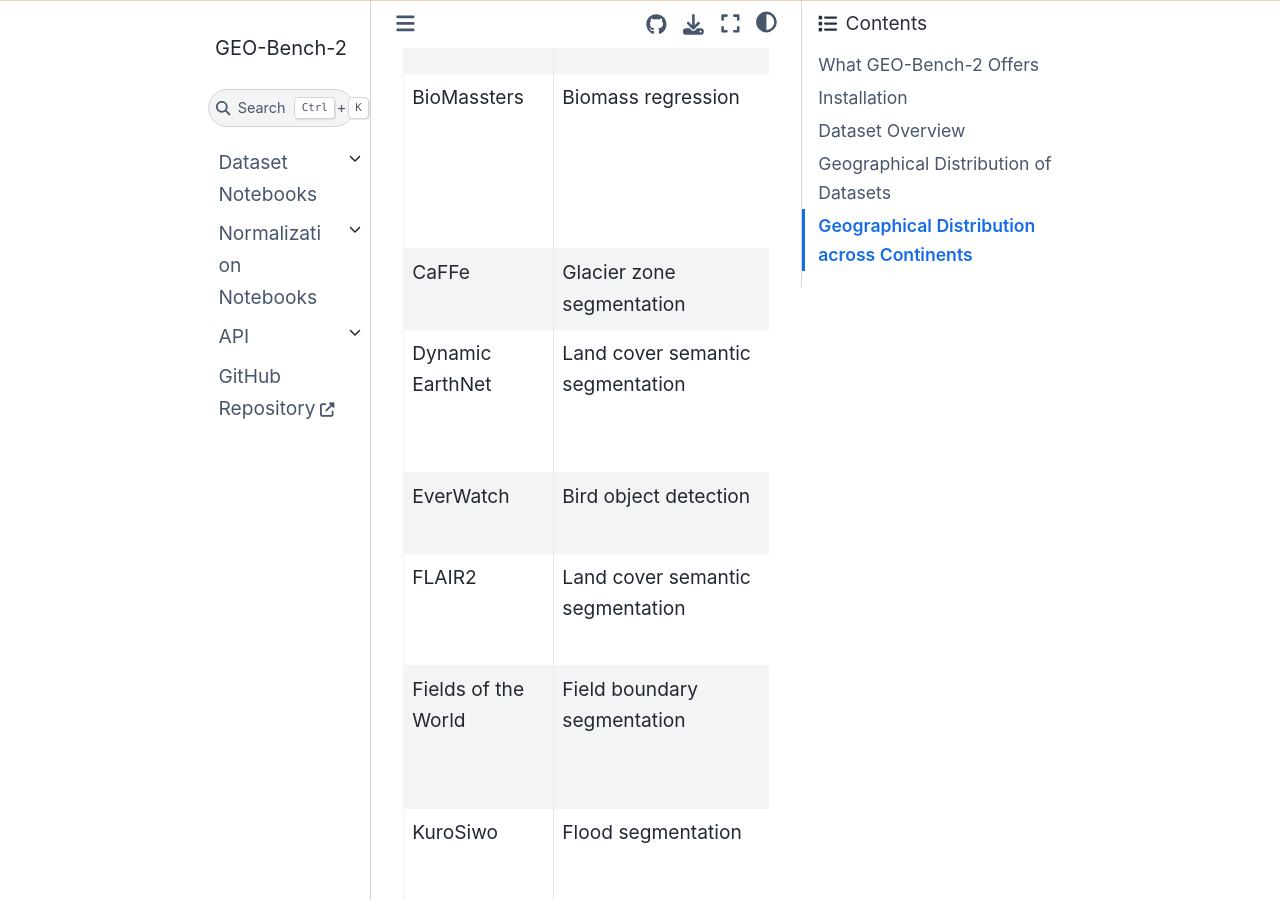
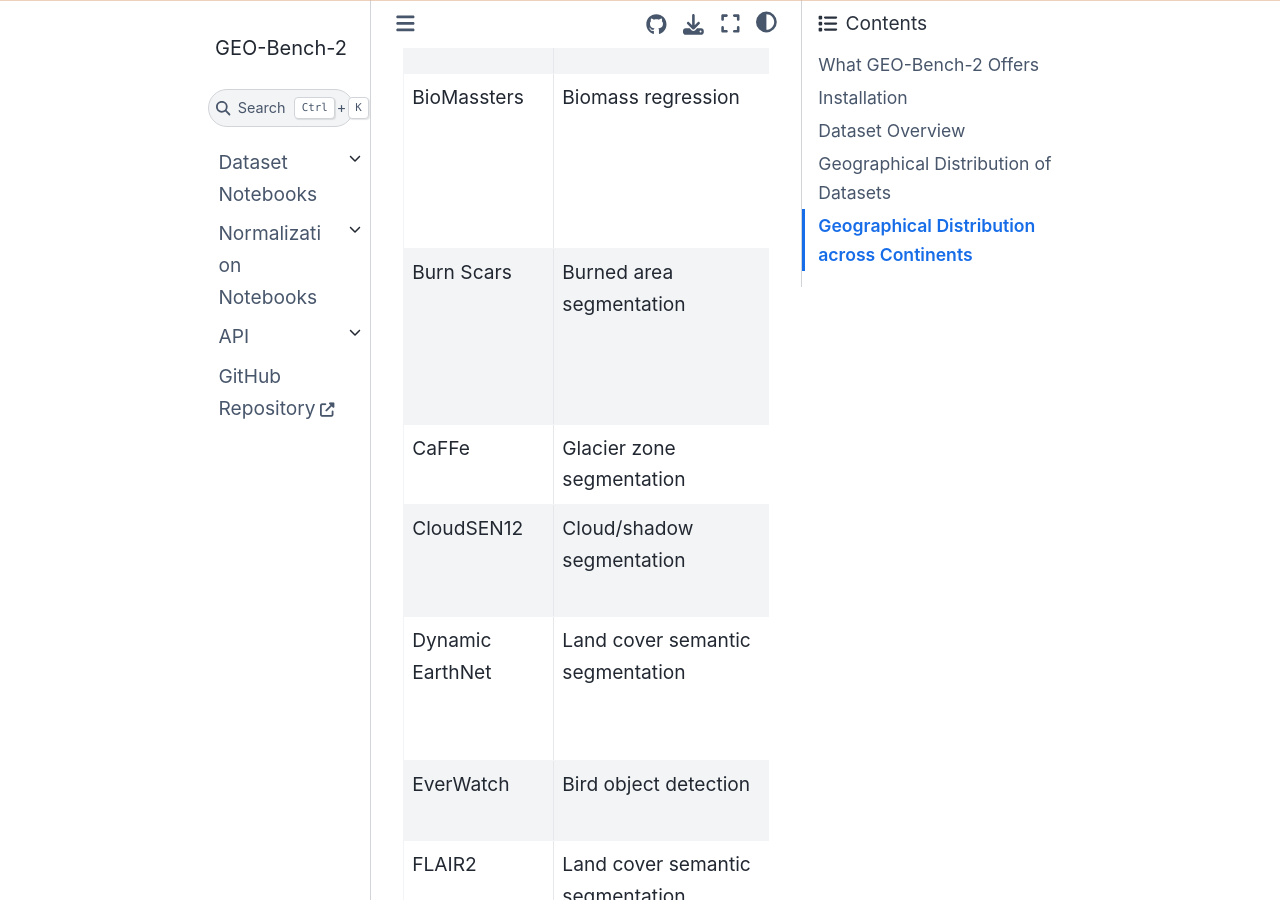
Before and after one commit to The-AI-Alliance/GEO-Bench-2, a Sphinx documentation site: the page built from docs/index.md, in a window 1280 px wide and 900 px high, scrolled down 2389 px. Built offline with Sphinx 7.4.7 and the Sphinx Book theme 1.1.4, drawn with Linux system fonts in a browser that asks for light colours; pages that are not in the unit, such as notebooks, are missing from menus; part of the change alters nothing that is shown; some of the changed text lies outside the part shown.

Commit message:
update table

```diff
--- a/docs/index.md
+++ b/docs/index.md
@@ -24,20 +24,23 @@ pip install geobenchv2
 
 ## Dataset Overview
 
-| Dataset                | Task                                 | Modalities                                   | Train/Val/Test Samples | # Classes         | License        | Citation                  |
-|------------------------|--------------------------------------|----------------------------------------------|-----------------------|-------------------|-----------------|---------------------------|
-| BigEarthNetV2          | Multi-label land cover classification| Sentinel-1 SAR (VV,VH) + Sentinel-2 Optical  | 20000 / 4000 / 4000   | 19 (multi-label)  | CDLA-Permissive-1.0   | [Clasen et al. 2025](https://arxiv.org/abs/2407.03653)        |
-| BioMassters            | Biomass regression                   | Sentinel-1 SAR (VV,VH) + Sentinel-2 Optical  | 4000 / 1000 / 2000    | Continuous        | CC-BY-4.0   | [Nascetti et al. 2023](https://openreview.net/pdf?id=hrWsIC4Cmz)      |
-| CaFFe                  | Glacier zone segmentation            | Sentinel-1 SAR (1 ch)                        | 4000 / 1000 / 2000    | 4                 | CC-BY-4.0   | [Gourmelon et al. 2022](https://essd.copernicus.org/articles/14/4287/2022/)     |
-| Dynamic EarthNet       | Land cover semantic segmentation     | Sentinel-2 (10 bands) + Planet (4 bands)     | 4000 / 1000 / 2000    | 7                 | CC-BY-4.0   | [Toker et al. 2022](https://arxiv.org/abs/2203.12560)         |
-| EverWatch              | Bird object detection                | Aerial RGB                                   | N/A                   | 7                 | CC0 1.0 Universal   | [Garner et al. 2024](https://zenodo.org/records/11165946)        |
-| FLAIR2                 | Land cover semantic segmentation     | Aerial RGB+NIR + DEM                         | 4000 / 1000 / 2000    | 13                | OPEN LICENCE 2.0   | [Garioud et al. 2023](https://arxiv.org/abs/2305.14467)       |
-| Fields of the World    | Field boundary segmentation          | Multi-temporal Sentinel-2 (10 bands)         | 4000 / 1000 / 2000    | 2 (binary)        | CC-BY-4.0  | [Kerner et al. 2025](https://arxiv.org/abs/2409.16252)        |
-| KuroSiwo               | Flood segmentation                   | Sentinel-1 SAR (VV,VH) + DEM + Slope         | 4000 / 1000 / 2000    | 4                 | CC-BY-4.0    | [Bountos et al. 2024](https://arxiv.org/abs/2311.12056)       |
-| PASTIS (R)             | Crop type + parcel segmentation      | Sentinel-1 (asc/desc) + Sentinel-2 time series| 1200 / 482 / 496      | 19 (18 crops + bg)| CC BY 4.0   | [Garnot et al. 2022](https://arxiv.org/abs/2112.07558)        |
-| SpaceNet2              | Building footprint segmentation      | VHR Optical RGB                              | 4000 / 1000 / 2000    | 2 (binary)        | CC-BY-4.0   | [Van Etten et al. 2018](https://arxiv.org/abs/2102.11958)     |
-| SpaceNet7              | Building segmentation/tracking       | Planet RGB time series                       | N/A                   | 2 (binary)        | CC-BY-4.0   | [Van Etten et al. 2021](https://openaccess.thecvf.com/content/CVPR2021/html/Van_Etten_The_Multi-Temporal_Urban_Development_SpaceNet_Dataset_CVPR_2021_paper.html)     |
-| TreeSatAI Time Series  | Tree species classification          | Multi-temporal Sentinel-2 (10 bands)         | N/A                   | 13                | CC-BY-4.0   | [Ahlswede et al. 2023](https://essd.copernicus.org/articles/15/681/2023/)      |
+| Dataset                | Task                                 | Modalities                                   | Train/Val/Test Samples | # Classes         | License              | Citation                  |
+|------------------------|--------------------------------------|----------------------------------------------|-----------------------|-------------------|----------------------|---------------------------|
+| BigEarthNetV2          | Multi-label land cover classification| Sentinel-1 SAR (VV,VH) + Sentinel-2 Optical  | 20000 / 4000 / 4000   | 19 (multi-label)  | CDLA-Permissive-1.0  | [Clasen et al. 2025](https://arxiv.org/abs/2407.03653)        |
+| BioMassters            | Biomass regression                   | Sentinel-1 SAR (VV,VH) + Sentinel-2 Optical  | 4000 / 1000 / 2000    | Continuous        | CC-BY-4.0            | [Nascetti et al. 2023](https://openreview.net/pdf?id=hrWsIC4Cmz)      |
+| Burn Scars             | Burned area segmentation             | HLS (Landsat 8/9 + Sentinel-2)               | 4000 / 1000 / 2000    | 2 (binary)        | CC-BY-4.0            | [Phillips et al. 2024](https://arxiv.org/abs/2310.18660)      |
+| CaFFe                  | Glacier zone segmentation            | Sentinel-1 SAR (1 ch)                        | 4000 / 1000 / 2000    | 4                 | CC-BY-4.0            | [Gourmelon et al. 2022](https://essd.copernicus.org/articles/14/4287/2022/)     |
+| CloudSEN12             | Cloud/shadow segmentation            | Sentinel-2 Optical (13 bands)                | 4000 / 1000 / 2000    | 2 (cloud/shadow)  | CC-BY-4.0            | [Aybar et al. 2022](https://doi.org/10.1038/s41597-022-01878-2) |
+| Dynamic EarthNet       | Land cover semantic segmentation     | Sentinel-2 (10 bands) + Planet (4 bands)     | 4000 / 1000 / 2000    | 7                 | CC-BY-4.0            | [Toker et al. 2022](https://arxiv.org/abs/2203.12560)         |
+| EverWatch              | Bird object detection                | Aerial RGB                                   | N/A                   | 7                 | CC0 1.0 Universal    | [Garner et al. 2024](https://zenodo.org/records/11165946)        |
+| FLAIR2                 | Land cover semantic segmentation     | Aerial RGB+NIR + DEM                         | 4000 / 1000 / 2000    | 13                | OPEN LICENCE 2.0     | [Garioud et al. 2023](https://arxiv.org/abs/2305.14467)       |
+| Fields of the World    | Field boundary segmentation          | Multi-temporal Sentinel-2 (10 bands)         | 4000 / 1000 / 2000    | 2 (binary)        | CC-BY-4.0            | [Kerner et al. 2025](https://arxiv.org/abs/2409.16252)        |
+| KuroSiwo               | Flood segmentation                   | Sentinel-1 SAR (VV,VH) + DEM + Slope         | 4000 / 1000 / 2000    | 4                 | CC-BY-4.0            | [Bountos et al. 2024](https://arxiv.org/abs/2311.12056)       |
+| PASTIS (R)             | Crop type + parcel segmentation      | Sentinel-1 (asc/desc) + Sentinel-2 time series| 1200 / 482 / 496      | 19 (18 crops + bg)| CC BY 4.0            | [Garnot et al. 2022](https://arxiv.org/abs/2112.07558)        |
+| SpaceNet2              | Building footprint segmentation      | VHR Optical RGB                              | 4000 / 1000 / 2000    | 2 (binary)        | CC-BY-4.0            | [Van Etten et al. 2018](https://arxiv.org/abs/2102.11958)     |
+| SpaceNet7              | Building segmentation/tracking       | Planet RGB time series                       | N/A                   | 2 (binary)        | CC-BY-4.0            | [Van Etten et al. 2021](https://openaccess.thecvf.com/content/CVPR2021/html/Van_Etten_The_Multi-Temporal_Urban_Development_SpaceNet_Dataset_CVPR_2021_paper.html)     |
+| Substation             | Power substation segmentation        | Sentinel-2 Optical + OSM                     | 4000 / 1000 / 2000    | 2 (binary)        | ODbL 1.0 / CC-BY-4.0 | [Lindsay et al. 2024](https://arxiv.org/abs/2409.17363)        |
+| TreeSatAI Time Series  | Tree species classification          | Multi-temporal Sentinel-2 (10 bands)         | N/A                   | 13                | CC-BY-4.0            | [Ahlswede et al. 2023](https://essd.copernicus.org/articles/15/681/2023/)      |
 
 ## Geographical Distribution of Datasets
 
```
